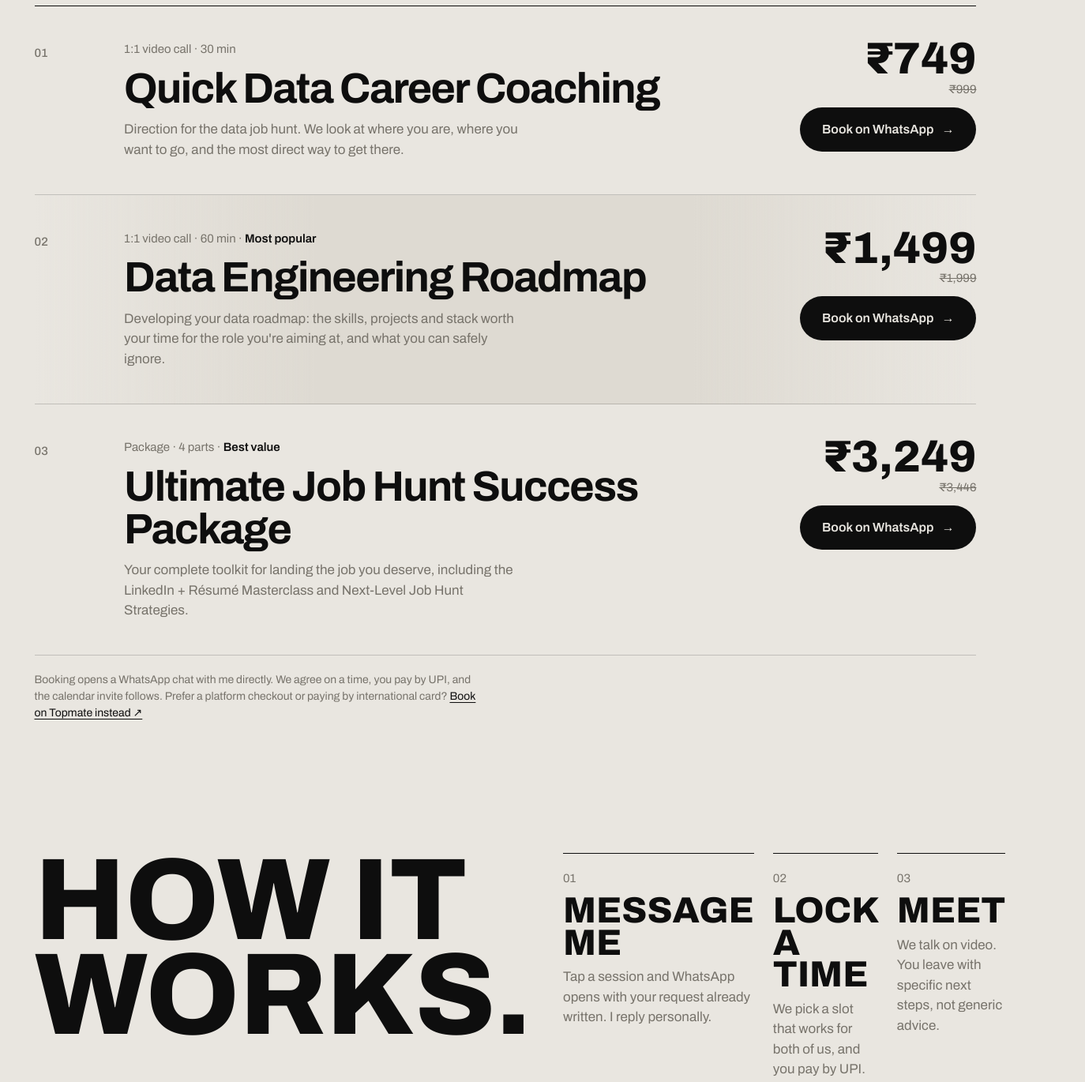
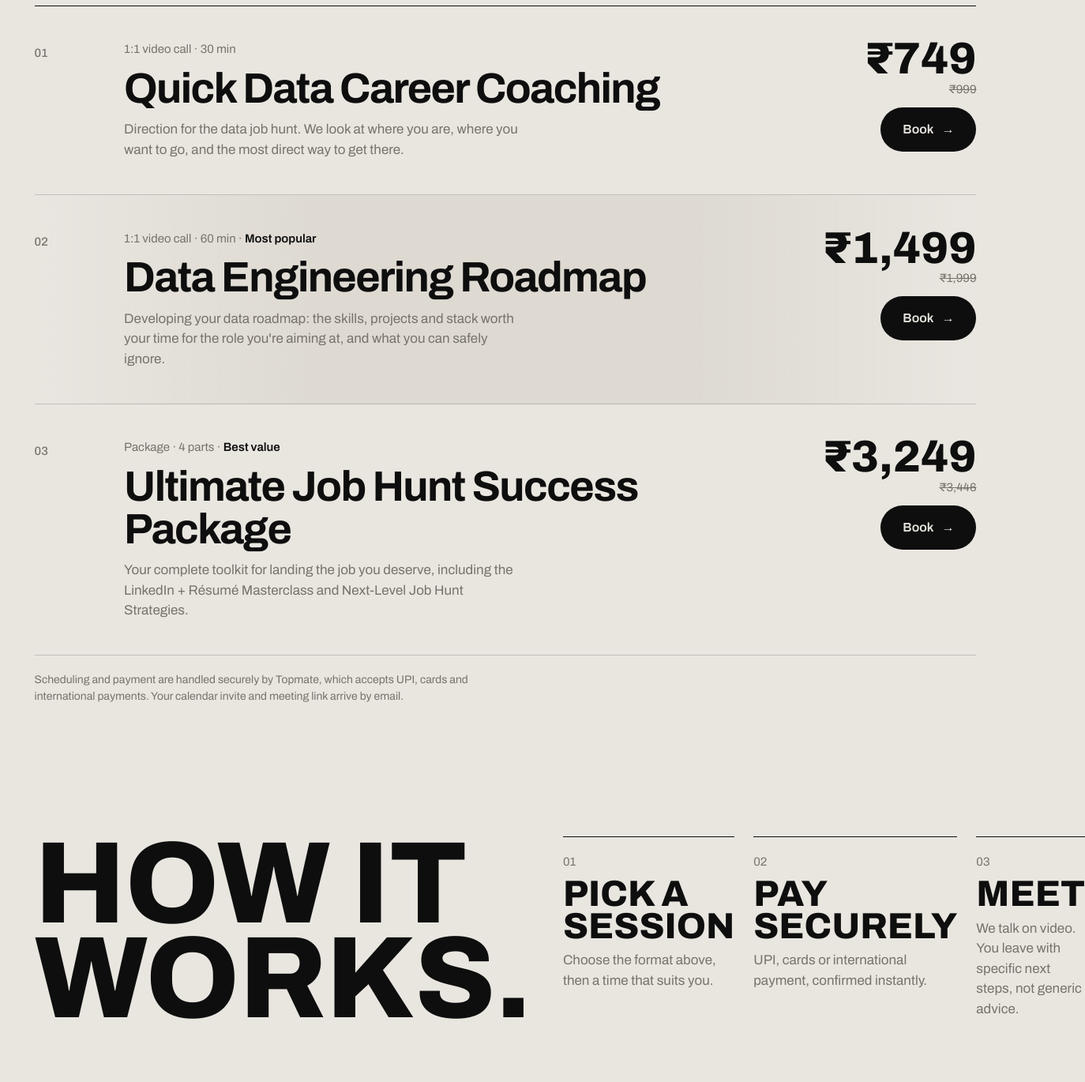
Before and after one commit to tanishqchaturvedi/Home, a plain HTML site: page book.html in a window 1280 px wide. Shown: the part 760-2130 px from the top of the page at 79% size, 1374 px wide, since content can reach past the window. Drawn offline with Linux system fonts and the light colour scheme.

Commit message:
Remove WhatsApp booking; Book buttons go to Topmate again
Co-Authored-By: Claude Opus 5.5 <noreply@anthropic.com>

```diff
--- a/assets/css/style.css
+++ b/assets/css/style.css
@@ -457,7 +457,3 @@ ul, ol { list-style: none; padding: 0; }
 @media (max-width: 640px) {
   .steps ol { grid-template-columns: 1fr; }
 }
-.wa-link { font-weight: 600; font-size: 17px; width: fit-content; background: linear-gradient(currentColor, currentColor) 0 100% / 100% 1.5px no-repeat; padding-bottom: 3px; transition: background-size .5s var(--ease); }
-.wa-link:hover { background-size: 0 1.5px; background-position: 100% 100%; }
-.offers__note a { color: var(--ink); text-decoration: underline; text-underline-offset: 3px; }
-.offer__buy .btn-book { white-space: nowrap; }
--- a/book.html
+++ b/book.html
@@ -31,13 +31,12 @@
     <section class="bk__head">
       <h1 class="display bk__title">Book<br>an hour.</h1>
       <div class="bk__intro">
-        <p class="lede">One-on-one time, booked over a WhatsApp message, with a Fivetran Solutions Architect who has spent five years building data platforms, and mentoring the people who build them. Bring your question; leave with a plan.</p>
+        <p class="lede">One-on-one time with a Fivetran Solutions Architect who has spent five years building data platforms, and mentoring the people who build them. Bring your question; leave with a plan.</p>
         <ul class="bk__rating" aria-label="Mentoring record">
           <li><strong>5.0</strong> from 12 ratings</li>
           <li><strong>27</strong> sessions booked</li>
           <li><strong>11</strong> testimonials</li>
         </ul>
-        <a class="wa-link" href="https://wa.me/917000608234?text=Hi%20Tanishk%21%20I%27d%20like%20to%20book%20a%20session%2C%20but%20I%27m%20not%20sure%20which%20one%20fits." target="_blank" rel="noopener">Not sure which session? Just say hi on WhatsApp →</a>
       </div>
     </section>
 
@@ -51,7 +50,7 @@
         </div>
         <div class="offer__buy">
           <p class="offer__price">₹749 <s>₹999</s></p>
-          <a class="btn-book" href="https://wa.me/917000608234?text=Hi%20Tanishk%21%20I%27d%20like%20to%20book%20the%20Quick%20Data%20Career%20Coaching%20%2830%20min%2C%20%E2%82%B9749%29.%20When%20are%20you%20free%3F" target="_blank" rel="noopener">Book on WhatsApp <span aria-hidden="true">→</span></a>
+          <a class="btn-book" href="https://topmate.io/tanishk_chaturvedi/72730" target="_blank" rel="noopener">Book <span aria-hidden="true">→</span></a>
         </div>
       </article>
 
@@ -64,7 +63,7 @@
         </div>
         <div class="offer__buy">
           <p class="offer__price">₹1,499 <s>₹1,999</s></p>
-          <a class="btn-book" href="https://wa.me/917000608234?text=Hi%20Tanishk%21%20I%27d%20like%20to%20book%20the%20Data%20Engineering%20Roadmap%20%2860%20min%2C%20%E2%82%B91%2C499%29.%20When%20are%20you%20free%3F" target="_blank" rel="noopener">Book on WhatsApp <span aria-hidden="true">→</span></a>
+          <a class="btn-book" href="https://topmate.io/tanishk_chaturvedi/899994" target="_blank" rel="noopener">Book <span aria-hidden="true">→</span></a>
         </div>
       </article>
 
@@ -77,17 +76,17 @@
         </div>
         <div class="offer__buy">
           <p class="offer__price">₹3,249 <s>₹3,446</s></p>
-          <a class="btn-book" href="https://wa.me/917000608234?text=Hi%20Tanishk%21%20I%27d%20like%20to%20book%20the%20Ultimate%20Job%20Hunt%20Success%20Package%20%28package%2C%20%E2%82%B93%2C249%29.%20When%20are%20you%20free%3F" target="_blank" rel="noopener">Book on WhatsApp <span aria-hidden="true">→</span></a>
+          <a class="btn-book" href="https://topmate.io/tanishk_chaturvedi/1271230" target="_blank" rel="noopener">Book <span aria-hidden="true">→</span></a>
         </div>
       </article>
-      <p class="offers__note">Booking opens a WhatsApp chat with me directly. We agree on a time, you pay by UPI, and the calendar invite follows. Prefer a platform checkout or paying by international card? <a href="https://topmate.io/tanishk_chaturvedi" target="_blank" rel="noopener">Book on Topmate instead ↗</a></p>
+      <p class="offers__note">Scheduling and payment are handled securely by Topmate, which accepts UPI, cards and international payments. Your calendar invite and meeting link arrive by email.</p>
     </section>
 
     <section class="steps" aria-labelledby="steps-h">
       <h2 id="steps-h" class="display">How it<br>works.</h2>
       <ol>
-        <li><span>01</span><h3>Message me</h3><p>Tap a session and WhatsApp opens with your request already written. I reply personally.</p></li>
-        <li><span>02</span><h3>Lock a time</h3><p>We pick a slot that works for both of us, and you pay by UPI.</p></li>
+        <li><span>01</span><h3>Pick a session</h3><p>Choose the format above, then a time that suits you.</p></li>
+        <li><span>02</span><h3>Pay securely</h3><p>UPI, cards or international payment, confirmed instantly.</p></li>
         <li><span>03</span><h3>Meet</h3><p>We talk on video. You leave with specific next steps, not generic advice.</p></li>
       </ol>
     </section>
```
Also changed, not shown: index.html (+0 -1 lines).
